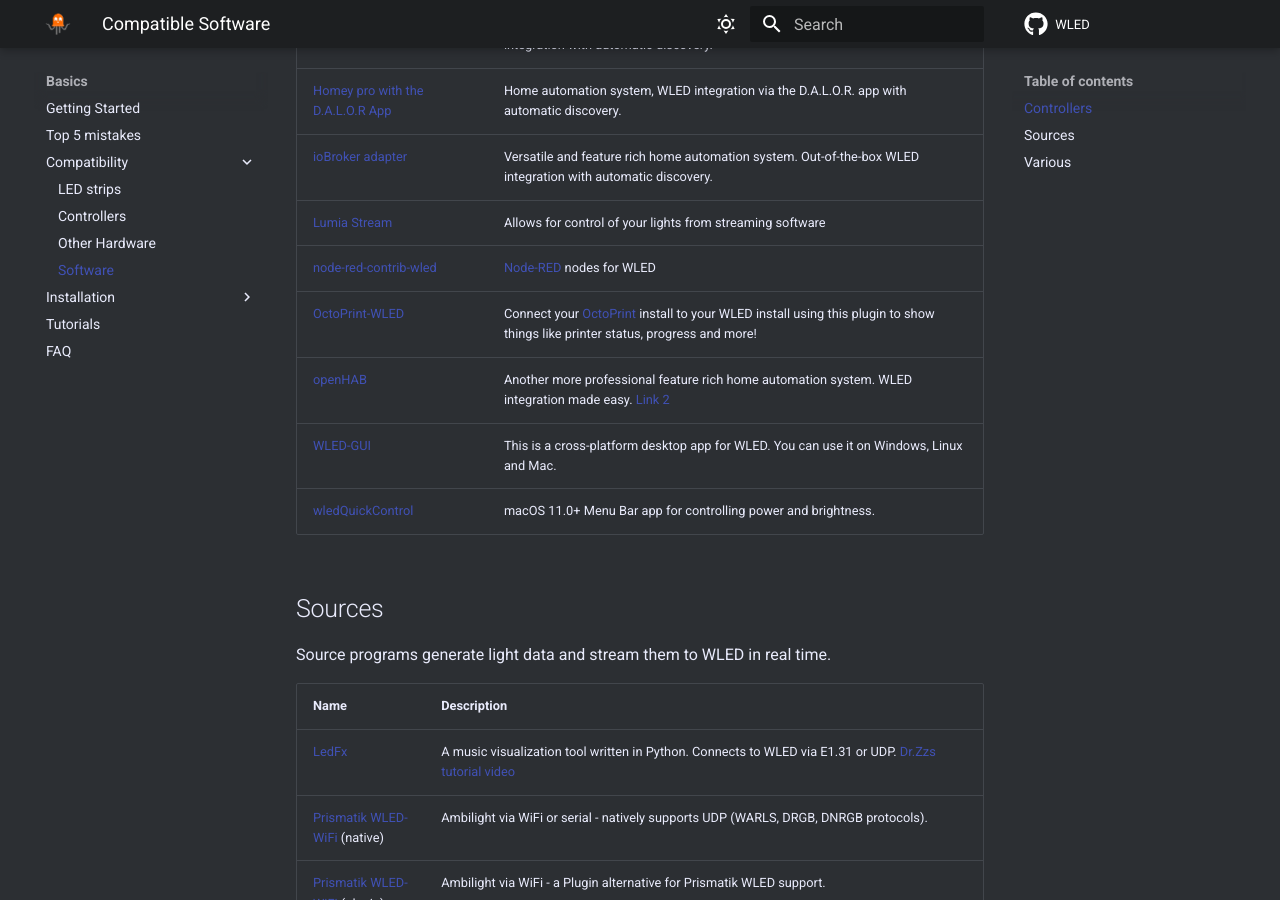
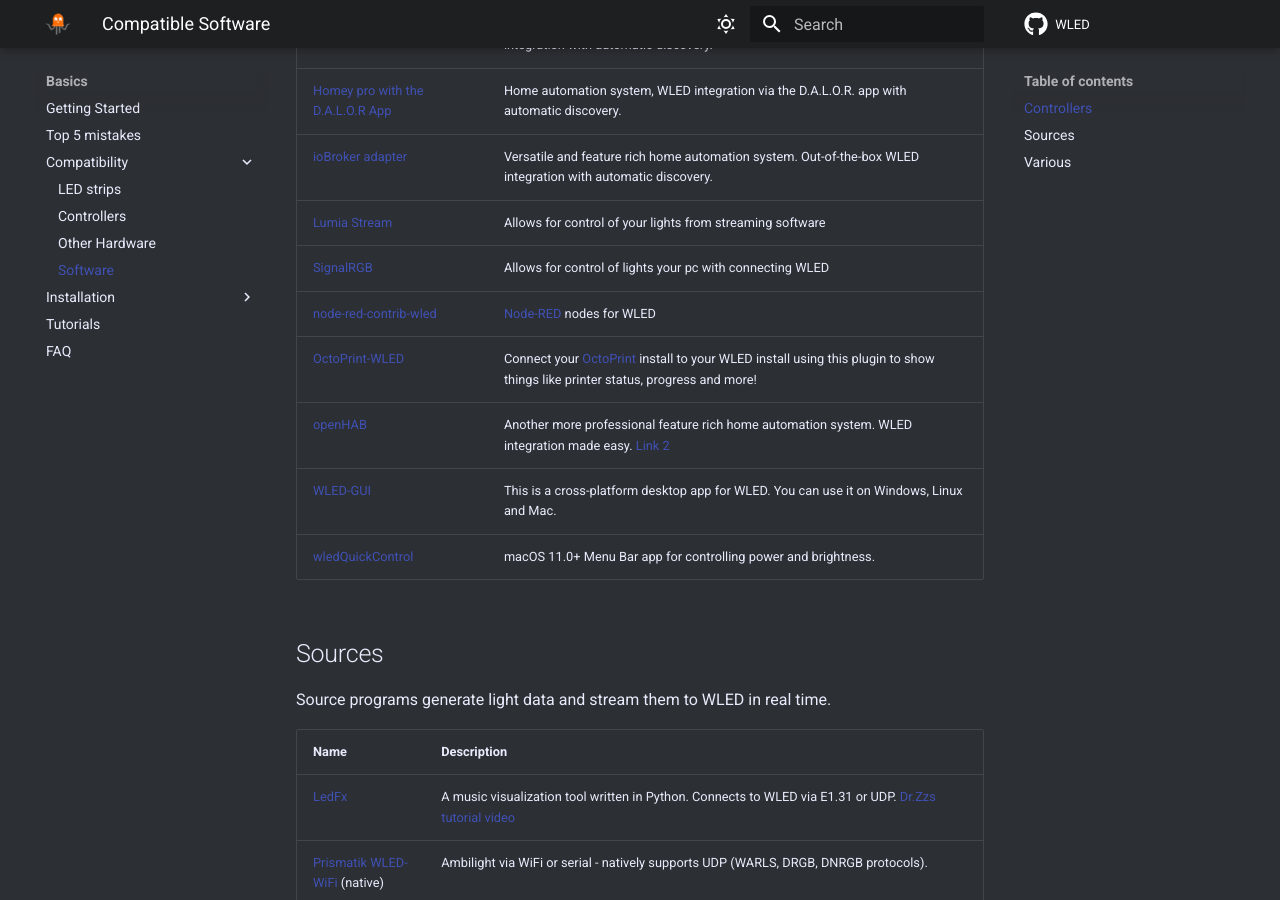
Before and after one commit to Aircoookie/WLED-Docs, an MkDocs documentation site: the page built from docs/basics/compatible-software.md, in a window 1280 px wide and 900 px high, scrolled down 543 px. Built offline with MkDocs 1.6.1 and Material for MkDocs 9.7.7, drawn with Linux system fonts in a browser that asks for light colours; comment, search, counter and statistics services are not loaded.

Commit message:
Update compatible-software.md

```diff
--- a/docs/basics/compatible-software.md
+++ b/docs/basics/compatible-software.md
@@ -20,6 +20,7 @@
 [Homey pro with the D.A.L.O.R App](https://homey.app/en-us/app/com.sdn.neopixel-on-rest/D.A.L.O.R/) | Home automation system, WLED integration via the D.A.L.O.R. app  with automatic discovery.
 [ioBroker adapter](https://github.com/iobroker-community-adapters/ioBroker.wled) | Versatile and feature rich home automation system. Out-of-the-box WLED integration with automatic discovery.
 | [Lumia Stream](https://lumiastream.com/) | Allows for control of your lights from streaming software |
+| [SignalRGB](https://signalrgb.com/) | Allows for control of lights your pc with connecting WLED |
 | [node-red-contrib-wled](https://flows.nodered.org/node/node-red-contrib-wled) | [Node-RED](https://nodered.org) nodes for WLED |
 | [OctoPrint-WLED](https://plugins.octoprint.org/plugins/wled) | Connect your [OctoPrint](https://octoprint.org) install to your WLED install using this plugin to show things like printer status, progress and more! |
 [openHAB](https://community.openhab.org/t/wled-a-binding-for-controlling-led-strips-and-strings-from-an-opensource-esp8266-project/87286) | Another more professional feature rich home automation system. WLED integration made easy. [Link 2](https://community.openhab.org/t/solved-wled-please-make-this-work-in-openhab/82783) |
```
